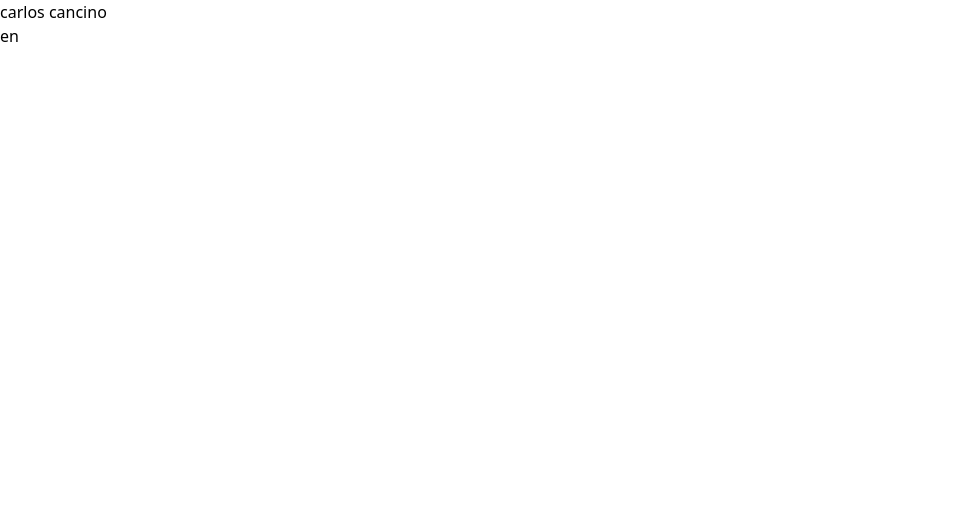
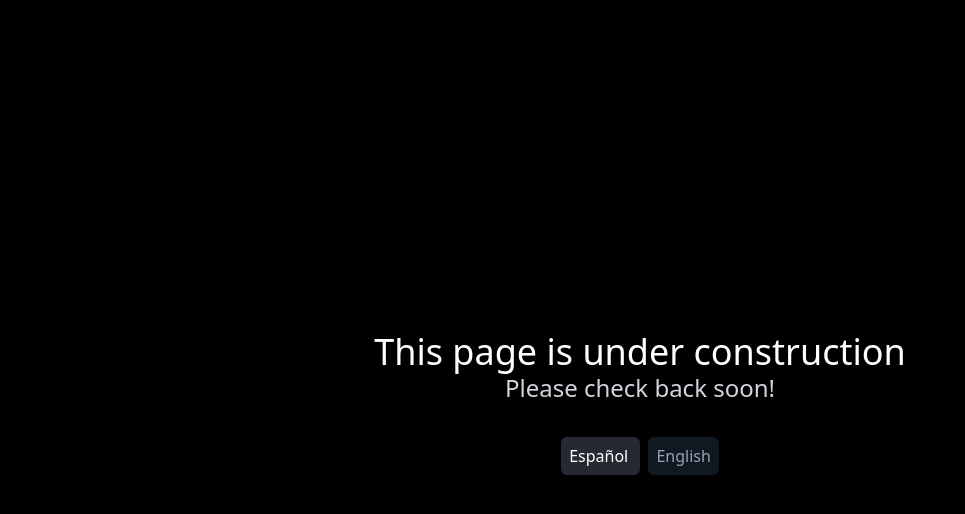
Before and after one commit to C4ncino/portfolio, an Astro site: page /en in a window 1280 px wide. Shown: the whole page, without its empty margins (0-965 px from the left). Built offline with nearby package versions, Linux system fonts and the light colour scheme; Astro itself is replaced by a stand-in of ours.

Commit message:
feat: add in progress parge

```diff
--- a/package.json
+++ b/package.json
@@ -12,6 +12,7 @@
     "@astrojs/sitemap": "^3.2.1",
     "@tailwindcss/vite": "^4.0.9",
     "astro": "^5.4.1",
+    "tailwind-merge": "^3.0.2",
     "tailwindcss": "^4.0.9"
   },
   "devDependencies": {
--- a/src/i18n/ui.ts
+++ b/src/i18n/ui.ts
@@ -7,11 +7,15 @@ export const defaultLang = 'es';
 
 export const ui = {
   es: {
-    'nav.home': 'Inicio',
-    'nav.about': 'Sobre Mi',
+    'title': "Portafolio de Carlos Cancino",
+    'description': "",
+    'text': "Esta página está en desarrollo",
+    'textB': "¡Te espero de regreso pronto!",
   },
   en: {
-    'nav.home': 'Home',
-    'nav.about': 'About Me',
+    'title': "Carlos Cancino Portfolio",
+    'description': "",
+    'text': "This page is under construction",
+    'textB': "Please check back soon!",
   },
 } as const;
--- a/src/i18n/utils.ts
+++ b/src/i18n/utils.ts
@@ -1,5 +1,4 @@
 import { ui, defaultLang } from './ui';
-import type { GetStaticPaths } from "astro";
 
 export function getLangFromUrl(url: URL) {
   const [, lang] = url.pathname.split('/');
--- a/src/layouts/Layout.astro
+++ b/src/layouts/Layout.astro
@@ -17,7 +17,7 @@ const lang = getLangFromUrl(Astro.url);
     <ClientRouter />
   </head>
   <body>
-    <Header />
+    <!-- <Header /> -->
 
     <slot />
 
--- a/src/pages/[i18n]/index.astro
+++ b/src/pages/[i18n]/index.astro
@@ -1,21 +1,48 @@
 ---
+import { twMerge } from "tailwind-merge";
 import type { GetStaticPaths } from "astro";
-import { getI18nPaths } from "@/i18n/utils";
+import { getI18nPaths, useTranslations } from "@/i18n/utils";
 import Layout from "@/layouts/Layout.astro";
 
 import Head from "@ui/blocks/Head.astro";
+import { ui } from "@/i18n/ui";
 
 export const getStaticPaths = (() => {
   return getI18nPaths();
 }) satisfies GetStaticPaths;
 
 const { i18n } = Astro.params;
+const t = useTranslations(i18n as keyof typeof ui);
 ---
 
 <Layout>
-  <Head slot="head" title="Nada" description="Nada" />
-
-  <div>
-    <p>{i18n}</p>
-  </div>
+  <Head slot="head" title={t("title")} description={t("description")} />
+  <main
+    class="h-screen w-screen bg-black flex flex-col justify-center items-center"
+  >
+    <h1 class="text-white text-4xl max-w-1/2 text-center">{t("text")}</h1>
+    <h2 class="text-gray-300 text-2xl max-w-1/2 text-center">{t("textB")}</h2>
+    <section class="mt-10 space-x-2">
+      <a
+        aria-disabled={i18n === "es"}
+        href="/es"
+        class={twMerge(
+          "text-white p-2 rounded-md bg-gray-600/50",
+          i18n === "es" && "bg-gray-800/60 text-gray-400",
+        )}
+      >
+        Español
+      </a>
+      <a
+        aria-disabled={i18n === "en"}
+        href="/en"
+        class={twMerge(
+          "text-white p-2 rounded-md bg-gray-600/50",
+          i18n === "en" && "bg-gray-800/60 text-gray-400",
+        )}
+      >
+        English
+      </a>
+    </section>
+  </main>
 </Layout>
```
Also changed, not shown: 1 other file.
